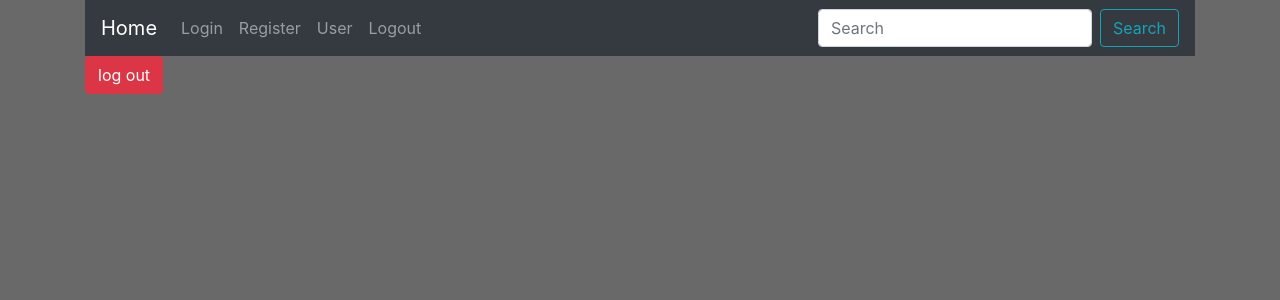
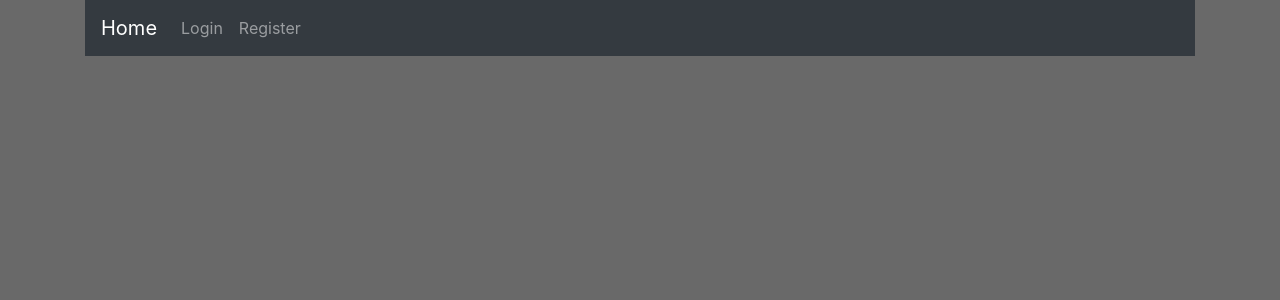
Before and after one commit to zaraco/react-authentication-api, a React (Create React App) app: page /Logout in a window 1280 px wide. Shown: the top 300 px of the page. Built offline with nearby package versions, Linux system fonts and the light colour scheme.

Commit message:
logout improved

```diff
--- a/src/App.js
+++ b/src/App.js
@@ -6,13 +6,47 @@ import Login from "./Component/Login";
 import Register from "./Component/Register";
 import User from "./Component/User";
 import Home from "./Component/Home";
-import Logout from "./Component/Logout";
-import {Button, Col, Container, Form, FormControl, Nav, Navbar, Row} from "react-bootstrap";
+import {Button, Col, Container, Form, FormControl, Nav, Navbar, NavLink, Row} from "react-bootstrap";
+import Cookie from "js-cookie";
 
 
 class App extends Component {
 
+    constructor() {
+        super();
+        if(Cookie.get("token")){
+            this.state = {
+                isLogin: true
+            }
+        } else {
+            this.state = {
+                isLogin: false
+            }
+
+        }
+    }
+
+    clickHandler =()=> {
+        Cookie.remove("token");
+        this.setState({
+            isLogin: false
+        })
+
+    }
+
     render() {
+        let navString;
+        if (!this.state.isLogin) {
+            navString = <Nav className="mr-auto">
+                <Nav.Link href="/login">Login</Nav.Link>
+                <Nav.Link href="/register">Register</Nav.Link>
+            </Nav>
+        } else {
+            navString = <Nav className="mr-auto">
+                <Nav.Link href="/user">User</Nav.Link>
+            </Nav>
+        }
+
         return (
             <div>
                 <Container>
@@ -20,31 +54,24 @@ class App extends Component {
                         <Col>
                             <Navbar expand="lg" bg="dark" variant="dark">
                                 <Navbar.Brand href="/home">Home</Navbar.Brand>
-                                    <Nav className="mr-auto">
-                                        <Nav.Link href="/login">Login</Nav.Link>
-                                        <Nav.Link href="/register">Register</Nav.Link>
-                                        <Nav.Link href="/user">User</Nav.Link>
-                                        <Nav.Link href="/logout">Logout</Nav.Link>
-                                    </Nav>
-                                    <Form inline>
-                                        <FormControl type="text" placeholder="Search" className="mr-sm-2"/>
-                                        <Button variant="outline-info">Search</Button>
-                                    </Form>
+                                {navString}
+
+
+                                {(this.state.isLogin) ? <Button variant="outline-info" onClick={this.clickHandler}>Logout</Button> : ''}
 
                             </Navbar>
+
+
                             <Router>
                                 <Switch>
                                     <Route path="/home" component={Home}/>
                                     <Route path="/login" component={Login}/>
                                     <Route path="/register" component={Register}/>
                                     <Route path="/user" component={User}/>
-                                        <Route path="/Logout" component={Logout}/>
                                 </Switch>
                             </Router>
                         </Col>
                     </Row>
-
-
                 </Container>
             </div>
         );
--- a/src/Component/Logout.js
+++ /dev/null
@@ -1,36 +0,0 @@
-import React, {Component} from 'react';
-import {Redirect} from 'react-router-dom';
-import {Button} from "react-bootstrap";
-
-class Logout extends Component {
-    constructor() {
-        super();
-        this.state = {
-            navigate: false
-        }
-    }
-
-    logout = () => {
-        localStorage.clear("token");
-        this.setState(
-            {navigate: true}
-            )
-    }
-
-    render() {
-        const {navigate} = this.state
-
-        if(navigate){
-            return (
-                <Redirect to="/home" push={true}/>
-            )
-        } else {
-            return (
-
-                <Button variant="danger" onClick={this.logout}>log out</Button>
-            );
-        }
-    }
-}
-
-export default Logout;
```
Lines whose indentation alone changed are shown as unchanged.
